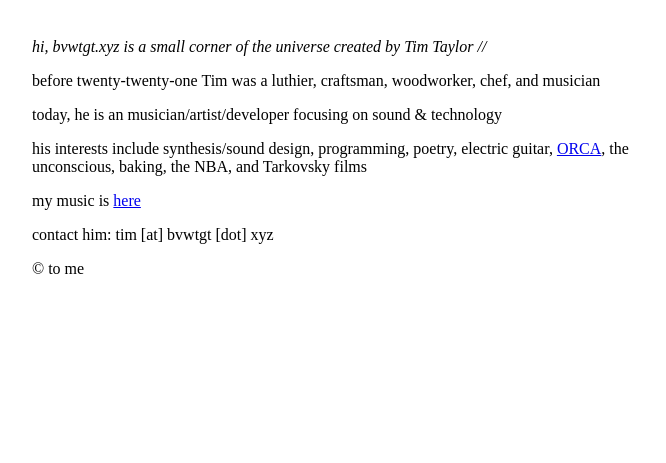
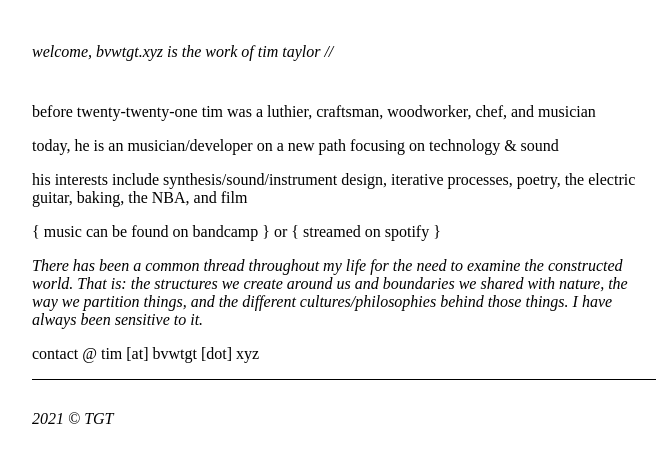
Before and after one commit to timothy-taylor/bvwtgt, a Jekyll site: the page built from index.md, in a window 1280 px wide. Shown: the top 463 px of the page, without its empty margins (6-672 px from the left). Built offline with Jekyll 4.4.1, drawn with Linux system fonts in a browser that asks for light colours.

Commit message:
standard stuff

```diff
--- a/_layouts/default.html
+++ b/_layouts/default.html
@@ -11,7 +11,7 @@
       {{ content }}
     </main>
     <footer>
-      &copy; to me
+      2021 &copy; TGT
     </footer>
   </body>
 </html>
--- a/css/style.scss
+++ b/css/style.scss
@@ -1,15 +1,58 @@
 ---
 ---
-
 body {
-  padding: 30px;
-  font-family: serif;
-  font-size: 16px;
-  max-width: 624px;
-  display: grid;
-  grid-template-rows: auto 1fr auto;
+    padding: 30px;
+    font-family: serif;
+    font-size: 16px;
+    max-width: 624px
 }
 
 header {
-  font-style: italic;
+    float: left;
+    margin: 5px 30px 42px 0;
+    font-style: italic
 }
+
+a {
+    text-decoration: none;
+    color: black
+}
+
+nav {
+    margin: 0 0 30px
+
+}
+
+nav a:hover {
+    background: black;
+    color: white
+}
+
+main {
+    max-width: 624px;
+    clear:both
+}
+
+main a:hover, ::selection {
+    background-color: #000;
+    color: #fff;
+    text-decoration: none
+}
+
+main figure img {
+    margin-left: 0px;
+    max-width: 400px;
+    font-style: italic
+}
+
+main figure figcaption {
+    margin-left: 0px;
+    max-width: calc(100vw - 30px)
+}
+
+footer {
+    border-top: 1px solid;
+    padding: 30px 0 0 0;
+    clear: both;
+    font-style: italic
+}
--- a/index.md
+++ b/index.md
@@ -1,14 +1,16 @@
 ---
-title: hi, bvwtgt.xyz is a small corner of the universe created by Tim Taylor //
+title: welcome, bvwtgt.xyz is the work of tim taylor //
 layout: default
 ---
 
-before twenty-twenty-one Tim was a luthier, craftsman, woodworker, chef, and musician
+before twenty-twenty-one tim was a luthier, craftsman, woodworker, chef, and musician
 
-today, he is an musician/artist/developer focusing on sound & technology
+today, he is an musician/developer on a new path focusing on technology & sound
 
-his interests include synthesis/sound design, programming, poetry, electric guitar, [ORCA](https://github.com/hundredrabbits/Orca), the unconscious, baking, the NBA, and Tarkovsky films
+his interests include synthesis/sound/instrument design, iterative processes, poetry, the electric guitar, baking, the NBA, and film
 
-my music is [here](https://tgtmusic.bandcamp.com/)
+[{ music can be found on bandcamp }](https://tgtmusic.bandcamp.com/) or [{ streamed on spotify }](https://open.spotify.com/artist/5pJDAJfpQWFQJVOB16Gx70?si=XUQiPH22QduDUyMmuIjV6g)
 
-contact him: tim [at] bvwtgt [dot] xyz
+*There has been a common thread throughout my life for the need to examine the constructed world. That is: the structures we create around us and boundaries we shared with nature, the way we partition things, and the different cultures/philosophies behind those things. I have always been sensitive to it.*
+
+contact @ tim [at] bvwtgt [dot] xyz
```
Also changed, not shown: 2 other files.
